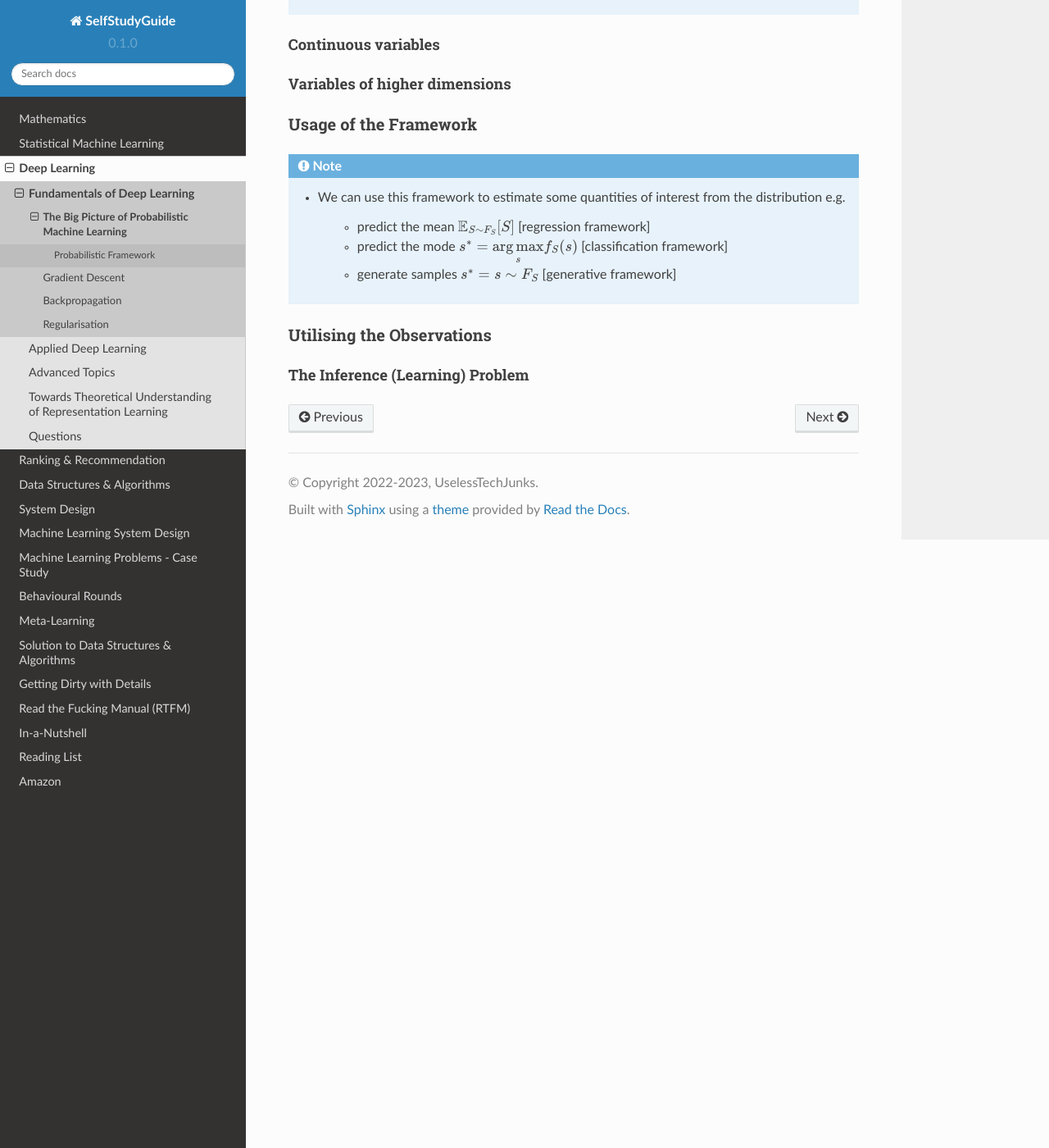
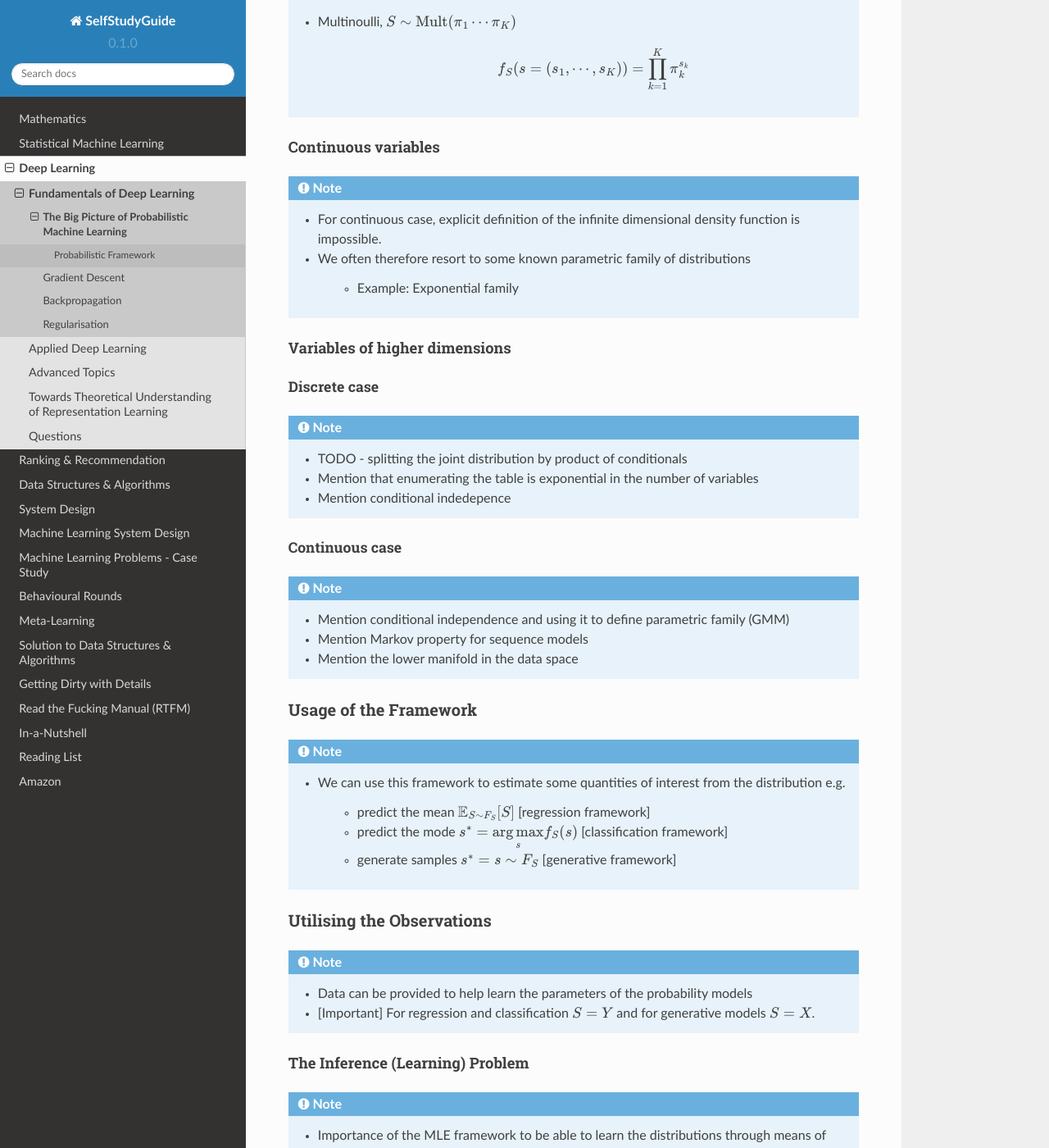
Before and after one commit to uselesstechjunks/leetcode, a Sphinx documentation site: the page built from docs/source/dl/basics/overview.rst, in a window 1280 px wide and 1400 px high, scrolled down 1237 px. Shown: the whole window at 82% size. Built offline with Sphinx 7.4.7 and the Read the Docs theme 2.0.0, drawn with Linux system fonts in a browser that asks for light colours; some of the changed text lies outside the part shown.

Commit message:
Update overview.rst

```diff
--- a/docs/source/dl/basics/overview.rst
+++ b/docs/source/dl/basics/overview.rst
@@ -37,16 +37,34 @@ Discrete variables
 	* For discrete variables, we can enumerate the class-marginal probabilities in using a finite set of parameters
 	* Bernoulli, :math:`S\sim\mathrm{Ber}(p)`
 
-		.. math: f_S(s=\{0,1\})=p^s(1-p)^{1-s}
+		.. math:: f_S(s=\{0,1\})=p^s(1-p)^{1-s}
 	* Multinoulli, :math:`S\sim\mathrm{Mult}(\pi_1\cdots\pi_K)`
 
-		.. math: f_S(s=(s_1,\cdots,s_K))=\prod_{k=1}^K\pi_k^{s_k}
+		.. math:: f_S(s=(s_1,\cdots,s_K))=\prod_{k=1}^K\pi_k^{s_k}
 
 Continuous variables
 =========================================================================
+.. note::
+	* For continuous case, explicit definition of the infinite dimensional density function is impossible.
+	* We often therefore resort to some known parametric family of distributions
+
+		* Example: Exponential family
 
 Variables of higher dimensions
 =========================================================================
+Discrete case
+-------------------------------------------------------------------------
+.. note::
+	* TODO - splitting the joint distribution by product of conditionals
+	* Mention that enumerating the table is exponential in the number of variables
+	* Mention conditional indedepence
+
+Continuous case
+-------------------------------------------------------------------------
+.. note::
+	* Mention conditional independence and using it to define parametric family (GMM)
+	* Mention Markov property for sequence models
+	* Mention the lower manifold in the data space
 
 Usage of the Framework
 *************************************************************************
@@ -59,6 +77,11 @@ Usage of the Framework
 
 Utilising the Observations
 *************************************************************************
+.. note::
+	* Data can be provided to help learn the parameters of the probability models
+	* [Important] For regression and classification :math:`S=Y` and for generative models :math:`S=X`.
 
 The Inference (Learning) Problem
 =========================================================================
+.. note::
+	* Importance of the MLE framework to be able to learn the distributions through means of statistical inference.
```
